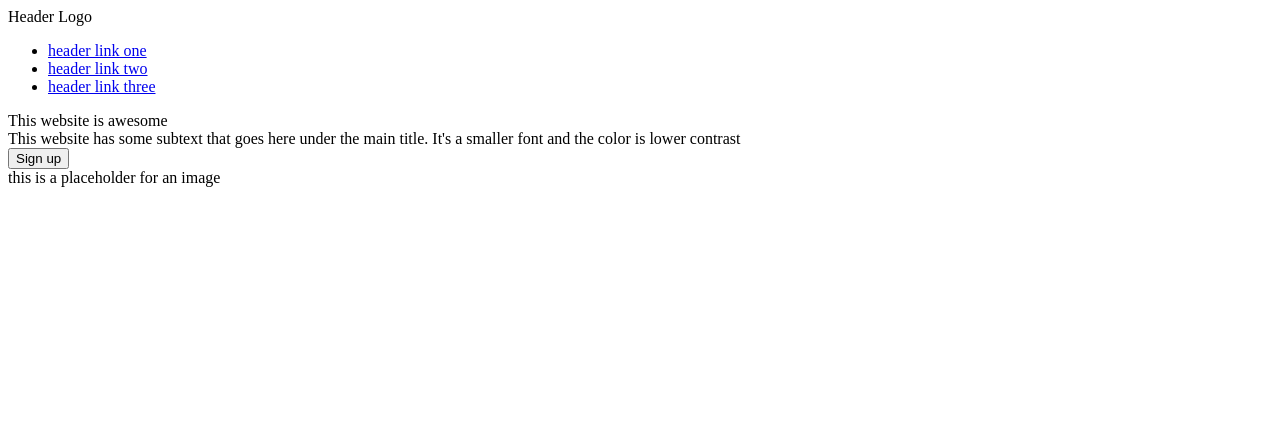
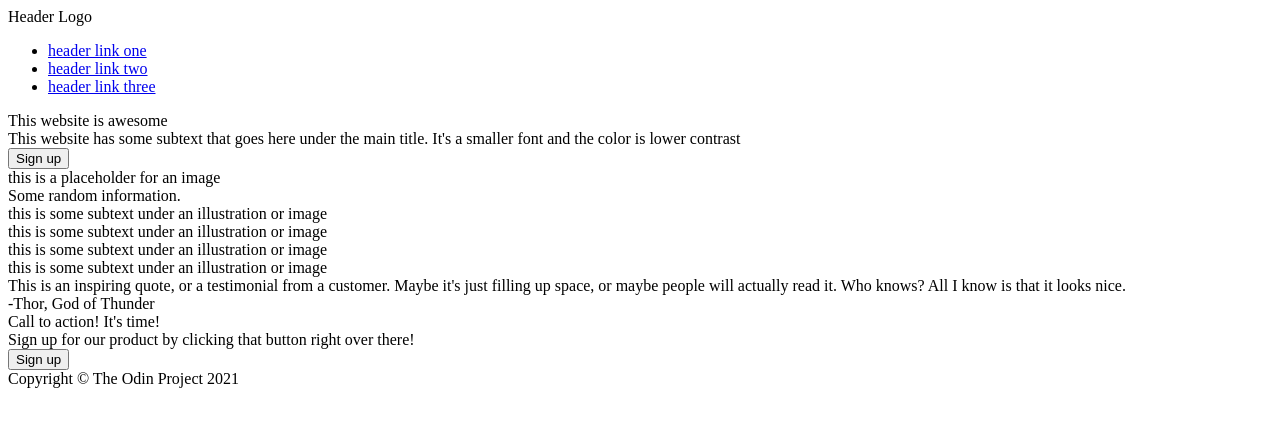
Before and after one commit to terpeen/landing-page, a plain HTML site: page index.html in a window 1280 px wide. Drawn offline with Linux system fonts and the light colour scheme.

Commit message:
Add remainder of content

```diff
--- a/index.html
+++ b/index.html
@@ -29,6 +29,60 @@
         </div>
     </div>
     <div class="two">
+        <div class="information">Some random information.</div>
+        <div class="cards">
+            <div class="card">
+                <div class="box">
+
+                </div>
+                <div class="subtext">
+                    this is some subtext under an illustration or image
+                </div>
+            </div>
+            <div class="card">
+                <div class="box">
+
+                </div>
+                <div class="subtext">
+                    this is some subtext under an illustration or image
+                </div>
+            </div>
+            <div class="card">
+                <div class="box">
+
+                </div>
+                <div class="subtext">
+                    this is some subtext under an illustration or image
+                </div>
+            </div>
+            <div class="card">
+                <div class="box">
+
+                </div>
+                <div class="subtext">
+                    this is some subtext under an illustration or image
+                </div>
+            </div>
+        </div>
+    </div>
+    <div class="three">
+        <div class="quote">This is an inspiring quote, or a testimonial from a customer. Maybe it's just filling up space,
+            or maybe people will actually read it. Who knows? All I know is that it looks nice.</div>
+        <div class="thor">-Thor, God of Thunder</div>
+    </div>
+    <div class="four">
+        <div class="bluebox">
+            <div class="lefttext">
+                <div class="call">Call to action! It's time!</div>
+                <div class="thatbutton">Sign up for our product by clicking that button right over there!</div>
+            </div>
+            <div class="rightbutton">
+                <button class="signup2">Sign up</button>
+            </div>
+        </div>
+    </div>
+    <div class="footer">
+        <div class="footertext">Copyright &copy; The Odin Project 2021</div>
     </div>
 </body>
 </html>
--- a/style.css
+++ b/style.css
@@ -0,0 +1,4 @@
+body {
+    display:flex;
+    flex-direction: column;
+}
```
